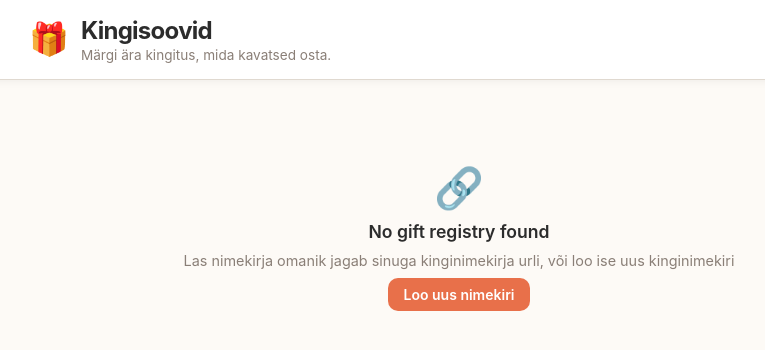
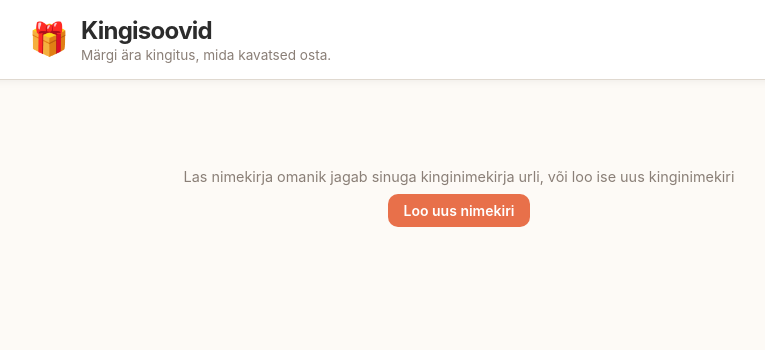
Before and after one commit to kellaviietee/Katsikud, an Angular app: page / in a window 1280 px wide. Shown: the top 350 px of the page, without its empty margins (181-946 px from the left). Built offline with nearby package versions, Linux system fonts and the light colour scheme; no server answers.

Commit message:
Minor cleanup for landing page

```diff
--- a/src/app/app.html
+++ b/src/app/app.html
@@ -85,8 +85,6 @@
       </div>
     } @else if (giftService.noRegistry()) {
       <div class="state-box">
-        <span class="state-emoji">&#128279;</span>
-        <p class="state-title">No gift registry found</p>
         <p class="state-sub">Las nimekirja omanik jagab sinuga kinginimekirja urli, või loo ise uus kinginimekiri</p>
         <button class="btn-share" (click)="createNewRegistry()">Loo uus nimekiri</button>
       </div>
```
